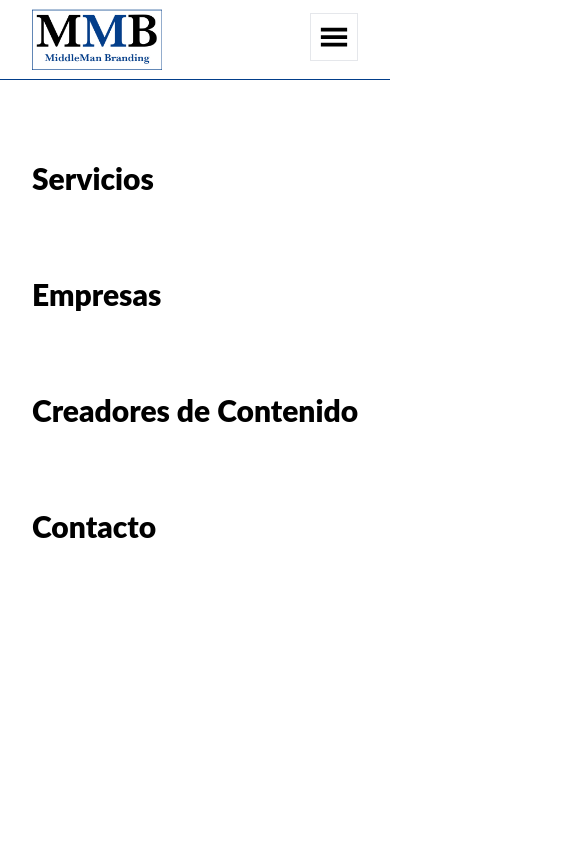
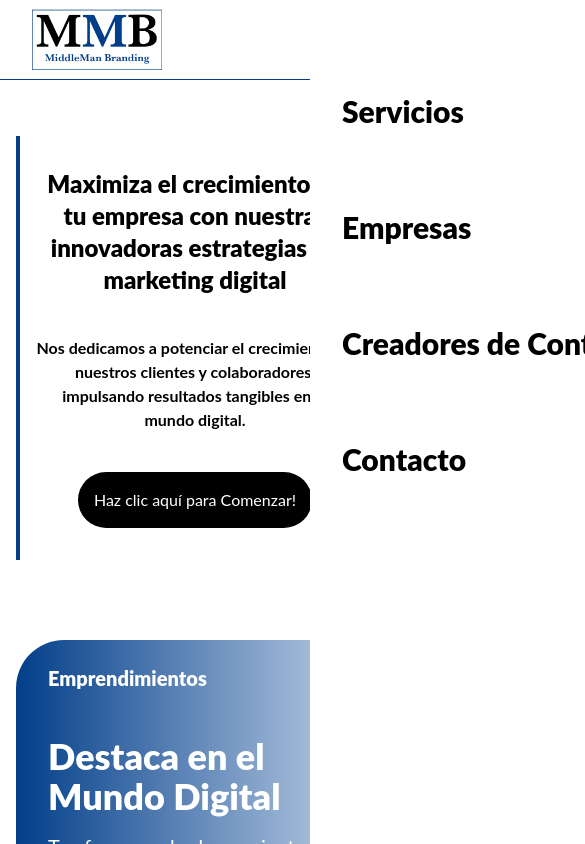
Before and after one commit to Santiago-Hanine/middleman-branding, a Next.js app: page / in a window 390 px wide. Both pictures are taken after a click on the button 334 px from the left and 37 px from the top of the page. Shown: the top 844 px of the page, 585 px wide, since content can reach past the window. Built offline with nearby package versions, Linux system fonts and the light colour scheme.

Commit message:
Refactor Navbar component

```diff
--- a/src/app/Components/Navbar/index.tsx
+++ b/src/app/Components/Navbar/index.tsx
@@ -1,38 +1,37 @@
-"use client"
+"use client";
 
-import React from 'react'
-import Image from 'next/image'
-import Link from 'next/link'
-import Logo from '../../../../public/logo.jpg'
-import { Navlist } from './Navlist'
+import React from 'react';
+import Image from 'next/image';
+import Link from 'next/link';
+import { usePathname } from 'next/navigation'; // Import the useRouter hook
+import Logo from '../../../../public/logo.jpg';
+import { Navlist } from './Navlist';
 import { GiHamburgerMenu } from "react-icons/gi";
 
-
 const Navbar = () => {
+  const pathname = usePathname()
 
   const handleMenu = () => {
-    const menu = document.querySelector('#menu-mobile')
-    menu?.classList.toggle('hidden')
-    document.body.classList.toggle('overflow-hidden')
-  }
+    const menu = document.querySelector('#menu-mobile');
+    menu?.classList.toggle('hidden');
+    document.body.classList.toggle('overflow-hidden');
+  };
 
   return (
     <header className='flex top-0 items-center justify-between px-8 py-4 border-b-blue border-b h-20 w-full bg-white'>
-      <Link href="./">
+      <Link href="/">
         <Image src={Logo} width={130} alt='MiddleMan Branding logo'/>
       </Link>
 
       <nav>
-        <ul id='menu-mobile' className='hidden flex text-center lg:flex flex-col lg:flex-row items-start lg:items-center justify-start lg:static absolute top-20 left-0 h-screen bg-white lg:bg-transparent gap-20 lg:gap-10 z-50 w-full pl-8 pt-20 pb-20 lg:pt-0 lg:pl-0 lg:pb-0 text-3xl font-black lg:text-base'>
-          {
-            Navlist.map((item, index) => (
-              <li key={index}>
-                <Link href={item.link}>
-                  {item.name}
-                </Link>
-              </li>
-            ))
-          }
+        <ul id='menu-mobile' className='hidden flex text-center lg:flex flex-col lg:flex-row items-start lg:items-center justify-start lg:static absolute lg:top-20 lg:left-0 h-screen bg-white lg:bg-transparent gap-20 lg:gap-10 z-50 w-full pl-8 pt-20 pb-20 lg:pt-0 lg:pl-0 lg:pb-0 text-3xl font-black lg:text-base'>
+          {Navlist.map((item, index) => (
+            <li className='' key={index}>
+              <Link onClick={handleMenu} href={item.link}>
+                <a className={pathname === item.link ? 'underline decoration-blue decoration-2 underline-offset-4' : ''}>{item.name}</a> {/* Apply 'text-blue' class if current route matches the item's link */}
+              </Link>
+            </li>
+          ))}
         </ul>
 
         <button className='lg:hidden border' onClick={handleMenu}>
@@ -40,7 +39,7 @@
         </button>
       </nav>
     </header>
-  )
-}
+  );
+};
 
-export default Navbar
+export default Navbar;
```
